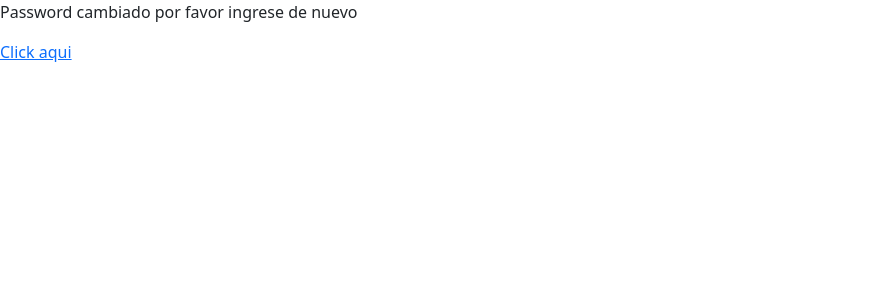
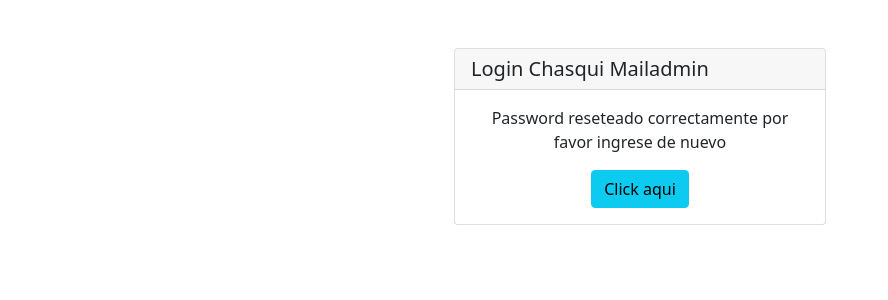
Before and after one commit to ensarman/mailapi, a Django app: template accounts/templates/password_reset_complete.html in a window 1280 px wide. Shown: the top 300 px of the page, without its empty margins (0-888 px from the left). Run offline with Django 3.2, Linux system fonts and the light colour scheme; the template is opened without the code that fills it, so the values that code supplies are empty; parts of the project's set-up code (start-up, migrations or seed data) failed here and were passed over; some libraries are stand-ins or nearby versions.

Commit message:
mejorando el diseño de los templates de autentuicacion

```diff
--- a/accounts/templates/password_reset_complete.html
+++ b/accounts/templates/password_reset_complete.html
@@ -1,5 +1,20 @@
 {% extends 'main.html' %}
 {% block body %}
-    <p>Password cambiado por favor ingrese de nuevo</p>
-    <a href="/">Click aqui</a>
+    <div class="container mt-5">
+        <div class="row">
+            <div class="d-flex justify-content-center">
+                <div class="col-12 col-sm-6 col-md-4 ">
+                    <div class="card">
+                        <h5 class="card-header">Login Chasqui Mailadmin</h5>
+                        <div class="card-body">
+                            <div class="text-center">
+                                <p>Password reseteado correctamente por favor ingrese de nuevo</p>
+                                <a class="btn btn-info" href="/">Click aqui</a>
+                            </div>
+                        </div>
+                    </div>
+                </div>
+            </div>
+        </div>
+    </div>
 {% endblock body %}
```
Also changed, not shown: accounts/templates/password_reset.html (+20 -5 lines), accounts/templates/password_reset_confirm.html (+16 -1 lines), accounts/templates/password_reset_sent.html (+16 -1 lines).
